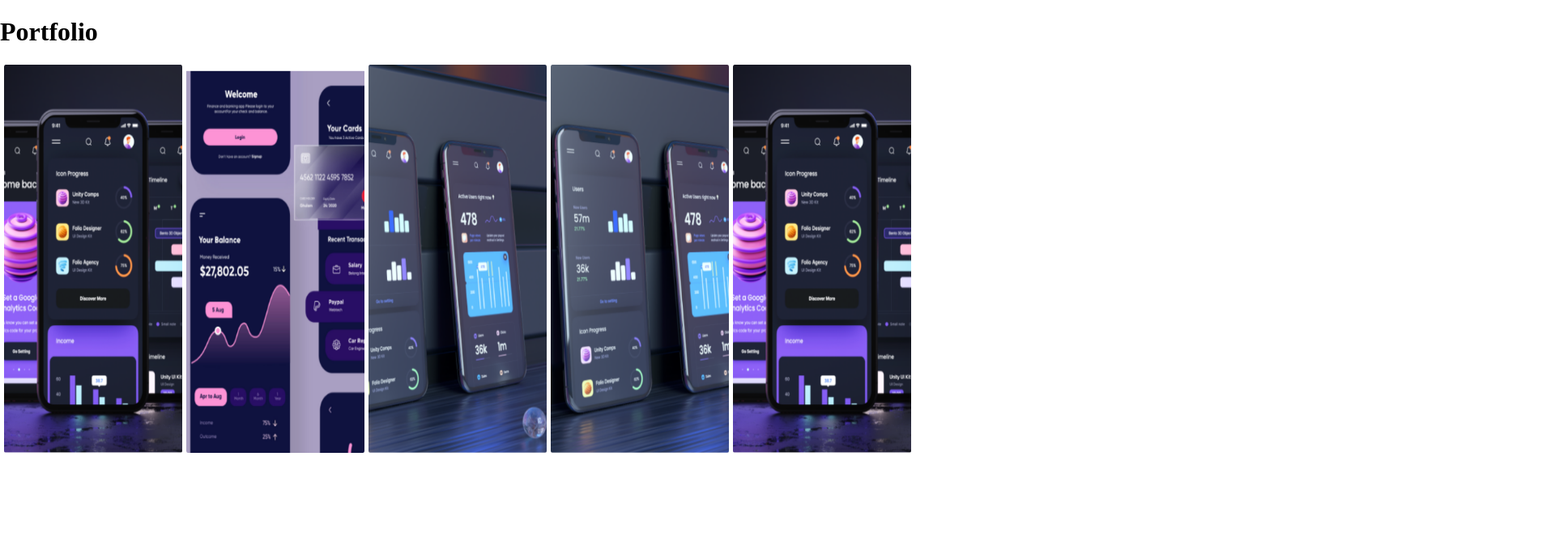
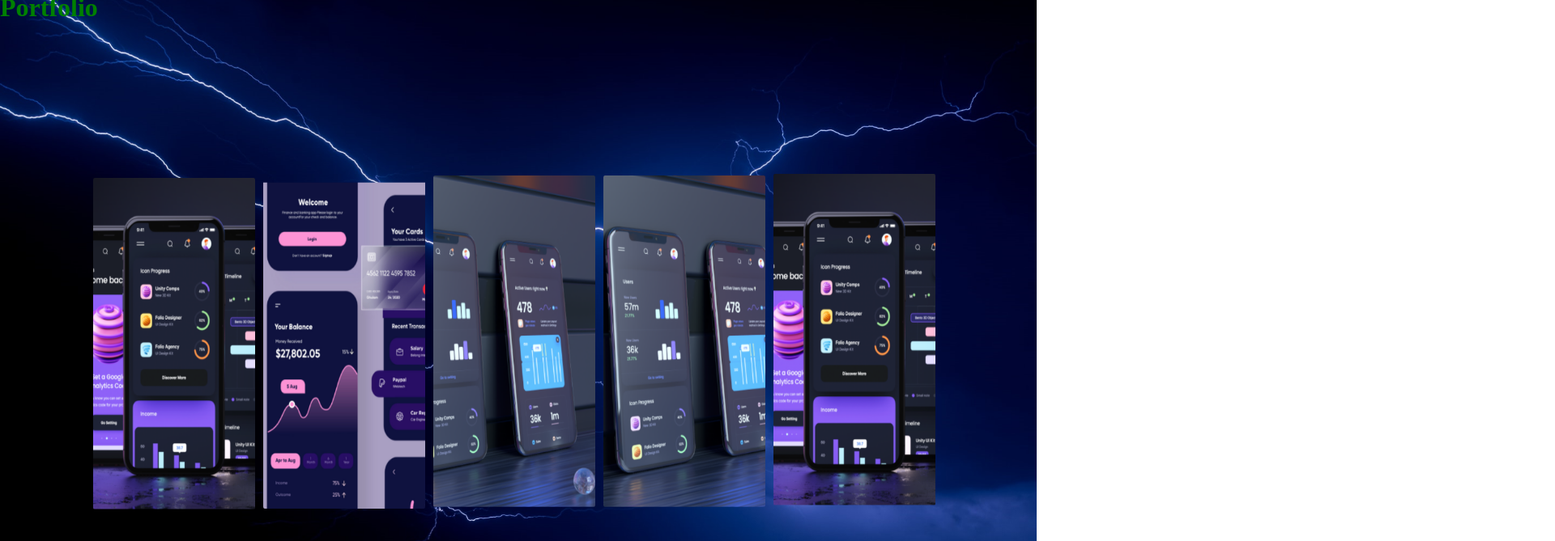
Before and after one commit to fatimaaurangzeb0640/webana-nextjs-project, a Next.js app: page /portfolio in a window 1280 px wide. Shown: the top 669 px of the page at 81% size, 1920 px wide, since content can reach past the window. Built offline with nearby package versions, Linux system fonts and the light colour scheme.

Commit message:
small changes in case study, blogs and portfolio

```diff
--- a/pages/portfolio.js
+++ b/pages/portfolio.js
@@ -1,6 +1,7 @@
 import React from 'react'
 /** @jsx jsx */
 import { css, jsx } from '@emotion/react'
+import styled from '@emotion/styled'
 import CardImage from "../src/components/Main-Components/CardImage"
 
 function portfolio() {
@@ -12,10 +13,74 @@ function portfolio() {
         { id: 4, src: "/images/portfolio/Portfolio4.png", alt:"Portfolio Image 4" },
         { id: 5, src: "/images/portfolio/Portfolio5.png", alt:"Portfolio Image 5" },
       ]
+    const Portfolio = styled.div`
+    position: relative;
+    left: ${props => props.count===0? '210px' : props.count===1? '480px': props.count===2? '750px':props.count===3?'1020px':'1290px'};
+    top: ${props => props.count===0? '170px' : props.count===1? '-245px': props.count===2? '-661px':props.count===3?'-1076px':'-1492px'};
+   /* border: 1px black solid;*/
+    /*margin-left: 15px;*/
+
+      @media (max-width: 1600px) {
+        left: ${props => props.count===0? '155px' : props.count===1? '405px': props.count===2? '655px':props.count===3?'905px':'1155px'};
+    }
+
+      @media (max-width: 1450px) {
+        left: ${props => props.count===0? '135px' : props.count===1? '365px': props.count===2? '595px':props.count===3?'825px':'1055px'};
+      }
+
+       @media (max-width: 1300px) {
+        left: ${props => props.count===0? '115px' : props.count===1? '325px': props.count===2? '535px':props.count===3?'745px':'955px'};
+      }
+     @media (max-width: 1180px) {
+        left: ${props => props.count===0? '105px' : props.count===1? '295px': props.count===2? '485px':props.count===3?'675px':'865px'};
+      }
+      @media (max-width: 1070px) {
+        left: ${props => props.count===0? '100px' : props.count===1? '270px': props.count===2? '440px':props.count===3?'610px':'780px'};
+      }
+
+       @media (max-width: 960px) {
+        left: ${props => props.count===0? '75px' : props.count===1? '235px': props.count===2? '395px':props.count===3?'555px':'715px'};
+      }
+      @media (max-width: 890px) {
+        left: ${props => props.count===0? '65px' : props.count===1? '215px': props.count===2? '365px':props.count===3?'515px':'665px'};
+      }
+      @media (max-width: 825px) {
+        left: ${props => props.count===0? '55px' : props.count===1? '195px': props.count===2? '335px':props.count===3?'475px':'615px'};
+      }
+      @media (max-width: 770px) {
+
+        left: ${props => props.count===0? '90px' : props.count===1? '200px': props.count===2? '310px':props.count===3?'420px':'530px'};
+        top: ${props => props.count===0? '170px' : props.count===1? '-244px': props.count===2? '-659px':props.count===3?'-1073px':'-1488px'};
+
+      }
+      @media (max-width: 660px) {
+        left: ${props => props.count===0? '75px' : props.count===1? '175px': props.count===2? '275px':props.count===3?'375px':'475px'};
+      }
+      @media (max-width: 590px) {
+        left: ${props => props.count===0? '70px' : props.count===1? '160px': props.count===2? '250px':props.count===3?'340px':'430px'};
+      }
+      @media (max-width: 590px) {
+        left: ${props => props.count===0? '70px' : props.count===1? '150px': props.count===2? '230px':props.count===3?'310px':'390px'};
+      } `
+
     return (
-        <div>
-            <h1>Portfolio</h1>
-            {images.map((image) => <CardImage key={image.id} imageSrc={image.src} imageAlt={image.alt} type={"portfolio"} height={480} width={330}></CardImage>)}
+        <div  style={{  backgroundImage: "url(/images/Background2.png)",
+                        height:"100%", backgroundRepeat:"no-repeat",
+                        backgroundPosition:"center",
+                        backgroundSize: "cover",
+                        backgroundAttachment: "fixed",
+                        marginTop:"-30px"}}>
+            <h1 css={css`color: green`}>
+              Portfolio
+            </h1>
+
+            {images.map(function(image, i) {
+                return(
+                <Portfolio key={image.id} count={i}>
+                {console.log(i)}
+                    <CardImage key={image.id} imageSrc={image.src} imageAlt={image.alt} type={"portfolio"} height={410} width={260} imageId={image.id}></CardImage>
+                </Portfolio>);
+            })}
         </div>
     )
 }
--- a/src/components/Main-Components/CardImage.js
+++ b/src/components/Main-Components/CardImage.js
@@ -3,34 +3,57 @@ import React from "react"
 import { css, jsx } from '@emotion/react'
 import Link from "next/link"
 
-const portfolio = css`margin-left: 10px;
+
+const portfolio = css`
+					&:hover {
+						filter: blur(2px);
+						}
+					/*margin-left: 10px;
                       float:left;
 						&:hover {
 						filter: blur(2px);
+						}*/
+						@media (max-width: 1600px) {
+						width: 240px;
 						}
-						@media (max-width: 1700px) {
-						margin-left: 5px;
-						width: 280px;
-						}
-						@media (max-width: 1500px) {
-						margin-left: 5px;
+						@media (max-width: 1450px) {
 						width: 220px;
 						}
-						@media (max-width: 1200px) {
-						margin-left: 5px;
-						width: 170px;
+						@media (max-width: 1300px) {
+						width: 200px;
 						}
-						@media (max-width: 1000px) {
-						margin-left: 5px;
-						width: 120px;
+						@media (max-width: 1180px) {
+						width: 180px;
 						}
-						@media (max-width: 800px) {
-						margin-left: 5px;
-						width: 80px;
-						}`
+						@media (max-width: 1070px) {
+						width: 160px;
+						}
+						@media (max-width: 960px) {
+							width: 150px;
+						}
+						@media (max-width: 890px) {
+							width: 140px;
+						}
+						@media (max-width: 825px) {
+							width: 130px;
+						}
+						@media (max-width: 770px) {
+							width: 100px;
+						}
+						@media (max-width: 660px) {
+							width: 90px;
+						}
+						@media (max-width: 590px) {
+							width: 80px;
+						}
+						@media (max-width: 560px) {
+							width: 70px;
+						}
+						`
 
 const caseStudy = css`margin-left: 10px;
-
+                    /*border-right: 5px green solid;
+					border-left: 5px green solid;*/
 					&:hover {
 					border:5px green solid;
 					}
--- a/src/components/Sub-Components/CardText.js
+++ b/src/components/Sub-Components/CardText.js
@@ -8,7 +8,7 @@ const caseStudy = css`
                 margin-left: 40px;
                 padding-left: 30px;
                 font-size:18px;
-
+                color: white;
                 @media (max-width: 1600px) {
                   width: 330px;
                   padding-left: 20px;
@@ -54,6 +54,7 @@ const caseStudy = css`
               margin-left: 40px;
               padding-left: 30px;
               font-size:18px;
+              color: white;
 
               @media (max-width: 1600px) {
                 width: 330px;
```
Also changed, not shown: pages/blogs.js (+9 -2 lines), pages/caseStudy.js (+10 -2 lines).
